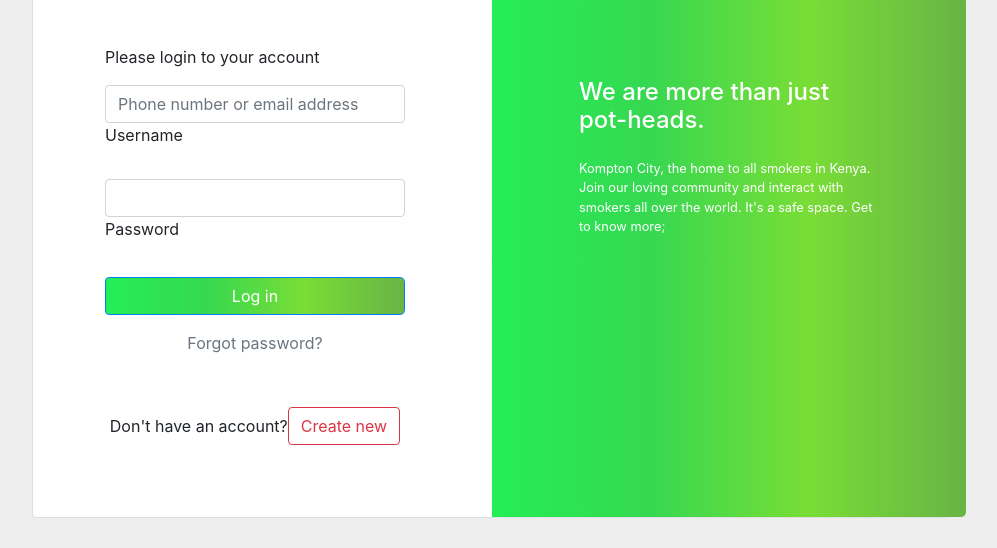
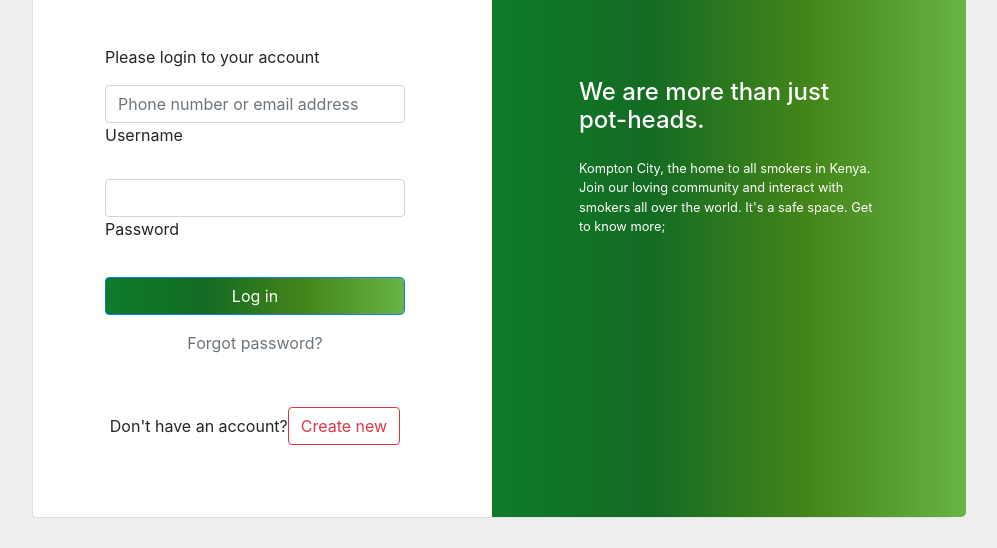
Before and after one commit to wil-bert/projexctX, a plain HTML site: page pages/index.html in a window 1280 px wide. Shown: the part 252-800 px from the top of the page, without its empty margins (148-1145 px from the left). Drawn offline with Linux system fonts and the light colour scheme.

Commit message:
initial colors

```diff
--- a/css/style.css
+++ b/css/style.css
@@ -4,10 +4,10 @@
     background: #dffc90;
 
     /* Chrome 10-25, Safari 5.1-6 */
-    background: -webkit-linear-gradient(to right, #24ee24, #36d84c, #36dd44, #45b445);
+    background: -webkit-linear-gradient(to right, #24ee243d, #36d84c, #36dd445d, #45b44571);
 
     /* W3C, IE 10+/ Edge, Firefox 16+, Chrome 26+, Opera 12+, Safari 7+ */
-    background: linear-gradient(to right, #24ee56, #36d851, #79dd36, #68b445);
+    background: linear-gradient(to right, #0d7c29, #146b23, #448519, #68b445);
     }
 
     @media (min-width: 768px) {
```
